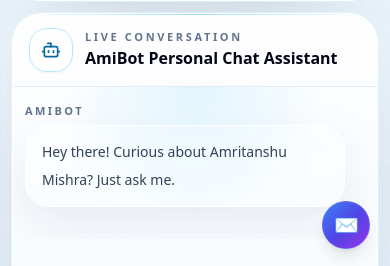
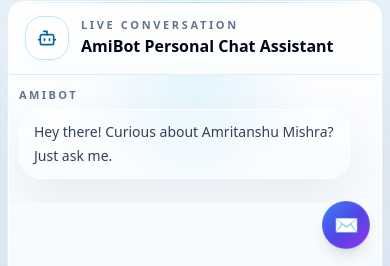
Before and after one commit to amritanshu99/amiwrites-UI, a React (Create React App) app: page /amibot in a window 390 px wide. Shown: the part 575-841 px from the top of the page. Built offline with nearby package versions, Linux system fonts and the light colour scheme.

Commit message:
Improve AmiBot mobile UX and set 2s minimum initial loader

```diff
--- a/src/components/AmiBot/AmiBot.jsx
+++ b/src/components/AmiBot/AmiBot.jsx
@@ -99,7 +99,7 @@ const Amibot = () => {
   const canSend = input.trim().length > 0 && !loading;
 
   return (
-    <section className="relative isolate min-h-[calc(100dvh-4rem)] overflow-hidden bg-[linear-gradient(180deg,rgba(252,254,255,1)_0%,rgba(241,248,255,0.98)_42%,rgba(235,245,255,0.96)_100%)] px-3 pb-[max(0.75rem,env(safe-area-inset-bottom))] pt-3 text-slate-900 transition-colors duration-300 dark:bg-none dark:bg-black dark:text-zinc-100 sm:px-5 sm:pb-5 sm:pt-4 lg:px-8">
+    <section className="relative isolate min-h-[calc(100dvh-4rem)] overflow-hidden bg-[linear-gradient(180deg,rgba(252,254,255,1)_0%,rgba(241,248,255,0.98)_42%,rgba(235,245,255,0.96)_100%)] px-2 pb-[max(0.65rem,env(safe-area-inset-bottom))] pt-2 text-slate-900 transition-colors duration-300 dark:bg-none dark:bg-black dark:text-zinc-100 sm:px-5 sm:pb-5 sm:pt-4 lg:px-8">
       <div className="pointer-events-none absolute inset-0 overflow-hidden">
         <div className="absolute inset-0 bg-[radial-gradient(circle_at_top_left,rgba(186,230,253,0.85),transparent_28%),radial-gradient(circle_at_top_right,rgba(125,211,252,0.45),transparent_24%),radial-gradient(circle_at_bottom,rgba(224,242,254,0.72),transparent_38%)] dark:bg-[linear-gradient(180deg,rgba(0,0,0,1)_0%,rgba(0,0,0,1)_100%)]" />
         <div className="absolute inset-0 hidden dark:block dark:bg-[radial-gradient(circle_at_top,rgba(255,255,255,0.05),transparent_28%)]" />
@@ -109,8 +109,8 @@ const Amibot = () => {
         <div className="absolute inset-0 opacity-[0.28] [background-image:linear-gradient(rgba(148,163,184,0.12)_1px,transparent_1px),linear-gradient(90deg,rgba(148,163,184,0.12)_1px,transparent_1px)] [background-size:72px_72px] dark:opacity-[0.08] dark:[background-image:linear-gradient(rgba(255,255,255,0.025)_1px,transparent_1px),linear-gradient(90deg,rgba(255,255,255,0.025)_1px,transparent_1px)]" />
       </div>
 
-      <div className="relative mx-auto flex min-h-[calc(100dvh-5.5rem)] max-w-7xl flex-col gap-3 lg:h-[calc(100dvh-5.5rem)] lg:min-h-0 lg:flex-row lg:gap-4">
-        <aside className="relative overflow-hidden rounded-[30px] border border-white/85 bg-[linear-gradient(155deg,rgba(255,255,255,0.96),rgba(247,251,255,0.94),rgba(236,246,255,0.92))] p-4 shadow-[0_32px_80px_-46px_rgba(15,23,42,0.22)] ring-1 ring-sky-100/70 backdrop-blur-xl dark:border-zinc-900 dark:bg-[linear-gradient(160deg,rgba(0,0,0,0.98),rgba(0,0,0,1),rgba(0,0,0,1))] dark:ring-white/5 dark:shadow-[0_32px_90px_-42px_rgba(0,0,0,0.96)] sm:p-5 lg:flex lg:w-[360px] lg:max-w-[380px] lg:min-h-0 lg:max-h-full lg:flex-col lg:overflow-y-auto lg:pr-4">
+      <div className="relative mx-auto flex min-h-[calc(100dvh-5.5rem)] max-w-7xl flex-col gap-2 lg:h-[calc(100dvh-5.5rem)] lg:min-h-0 lg:flex-row lg:gap-4">
+        <aside className="relative overflow-hidden rounded-2xl border border-white/85 bg-[linear-gradient(155deg,rgba(255,255,255,0.96),rgba(247,251,255,0.94),rgba(236,246,255,0.92))] p-3.5 shadow-[0_32px_80px_-46px_rgba(15,23,42,0.22)] ring-1 ring-sky-100/70 backdrop-blur-xl dark:border-zinc-900 dark:bg-[linear-gradient(160deg,rgba(0,0,0,0.98),rgba(0,0,0,1),rgba(0,0,0,1))] dark:ring-white/5 dark:shadow-[0_32px_90px_-42px_rgba(0,0,0,0.96)] sm:rounded-[30px] sm:p-5 lg:flex lg:w-[360px] lg:max-w-[380px] lg:min-h-0 lg:max-h-full lg:flex-col lg:overflow-y-auto lg:pr-4">
           <div className="absolute inset-x-0 top-0 h-px bg-gradient-to-r from-transparent via-sky-300/70 to-transparent dark:via-cyan-300/80" />
 
           <div className="relative">
@@ -159,7 +159,7 @@ const Amibot = () => {
 
         </aside>
 
-        <div className="relative flex min-h-[68dvh] flex-1 flex-col overflow-hidden rounded-[30px] border border-white/85 bg-[linear-gradient(180deg,rgba(255,255,255,0.94),rgba(248,252,255,0.92),rgba(242,249,255,0.9))] shadow-[0_32px_90px_-46px_rgba(15,23,42,0.22)] ring-1 ring-sky-100/70 backdrop-blur-2xl dark:border-zinc-900 dark:bg-[linear-gradient(180deg,rgba(0,0,0,0.98),rgba(0,0,0,1),rgba(0,0,0,1))] dark:ring-white/5 dark:shadow-[0_32px_100px_-44px_rgba(0,0,0,0.98)] lg:min-h-0">
+        <div className="relative flex min-h-[60dvh] flex-1 flex-col overflow-hidden rounded-2xl border border-white/85 bg-[linear-gradient(180deg,rgba(255,255,255,0.94),rgba(248,252,255,0.92),rgba(242,249,255,0.9))] shadow-[0_32px_90px_-46px_rgba(15,23,42,0.22)] ring-1 ring-sky-100/70 backdrop-blur-2xl dark:border-zinc-900 dark:bg-[linear-gradient(180deg,rgba(0,0,0,0.98),rgba(0,0,0,1),rgba(0,0,0,1))] dark:ring-white/5 dark:shadow-[0_32px_100px_-44px_rgba(0,0,0,0.98)] sm:rounded-[30px] lg:min-h-0">
           <div className="absolute inset-x-0 top-0 h-px bg-gradient-to-r from-transparent via-sky-300/75 to-transparent dark:via-white/30" />
 
           <div className="flex items-center justify-between gap-3 border-b border-slate-200/80 px-4 py-3.5 dark:border-zinc-900 sm:px-6 sm:py-4">
@@ -192,7 +192,7 @@ const Amibot = () => {
 
             <div
               aria-live="polite"
-              className="relative flex h-full flex-col gap-4 overflow-y-auto px-3 py-4 sm:px-6 sm:py-6"
+              className="relative flex h-full flex-col gap-3 overflow-y-auto px-2.5 py-3 sm:gap-4 sm:px-6 sm:py-6"
               role="log"
             >
               {messages.map((message, index) => {
@@ -217,7 +217,7 @@ const Amibot = () => {
                       </div>
 
                       <div
-                        className={`rounded-[24px] border px-4 py-3 text-sm leading-7 sm:px-5 sm:text-[15px] ${
+                        className={`rounded-[22px] border px-3.5 py-2.5 text-sm leading-6 sm:rounded-[24px] sm:px-5 sm:py-3 sm:text-[15px] sm:leading-7 ${
                           isUser
                             ? "border-sky-300/30 bg-gradient-to-br from-sky-400 via-cyan-400 to-cyan-500 text-slate-950 shadow-[0_22px_50px_rgba(56,189,248,0.24)]"
                             : "border-white/85 bg-white/88 text-slate-700 shadow-[0_18px_45px_rgba(148,163,184,0.18)] backdrop-blur-xl dark:border-zinc-800 dark:bg-black dark:text-zinc-100 dark:shadow-[0_18px_45px_rgba(0,0,0,0.34)]"
@@ -238,7 +238,7 @@ const Amibot = () => {
                         AmiBot
                       </span>
                     </div>
-                    <div className="rounded-[24px] border border-white/85 bg-white/88 px-4 py-3 text-slate-700 shadow-[0_18px_45px_rgba(148,163,184,0.18)] backdrop-blur-xl dark:border-zinc-800 dark:bg-black dark:text-zinc-200 dark:shadow-[0_18px_45px_rgba(0,0,0,0.34)]">
+                    <div className="rounded-[22px] border border-white/85 bg-white/88 px-3.5 py-2.5 text-slate-700 shadow-[0_18px_45px_rgba(148,163,184,0.18)] backdrop-blur-xl dark:border-zinc-800 dark:bg-black dark:text-zinc-200 dark:shadow-[0_18px_45px_rgba(0,0,0,0.34)] sm:rounded-[24px] sm:px-4 sm:py-3">
                       <div className="flex items-center gap-2">
                         <div className="flex items-center gap-1.5">
                           <span className="h-2 w-2 animate-bounce rounded-full bg-sky-300 [animation-delay:-0.3s] dark:bg-cyan-200" />
@@ -259,11 +259,11 @@ const Amibot = () => {
           </div>
 
           <form
-            className="border-t border-slate-200/80 bg-white/65 px-2.5 py-3 backdrop-blur-xl dark:border-zinc-900 dark:bg-black sm:px-5 sm:py-4"
+            className="border-t border-slate-200/80 bg-white/65 px-2 py-2.5 backdrop-blur-xl dark:border-zinc-900 dark:bg-black sm:px-5 sm:py-4"
             onSubmit={handleSubmit}
           >
-            <div className="rounded-[24px] border border-white/85 bg-white/85 p-2 shadow-[inset_0_1px_0_rgba(255,255,255,0.92)] dark:border-zinc-800 dark:bg-black dark:shadow-[inset_0_1px_0_rgba(255,255,255,0.03)]">
-              <div className="flex items-center gap-2 sm:gap-3">
+            <div className="rounded-[20px] border border-white/85 bg-white/85 p-1.5 shadow-[inset_0_1px_0_rgba(255,255,255,0.92)] dark:border-zinc-800 dark:bg-black dark:shadow-[inset_0_1px_0_rgba(255,255,255,0.03)] sm:rounded-[24px] sm:p-2">
+              <div className="flex items-center gap-1.5 sm:gap-3">
                 <div className="hidden h-12 w-12 items-center justify-center rounded-[18px] border border-sky-200 bg-white/80 text-sm font-semibold uppercase tracking-[0.3em] text-sky-700 dark:border-zinc-800 dark:bg-black dark:text-cyan-100 sm:flex">
                   AI
                 </div>
@@ -272,7 +272,7 @@ const Amibot = () => {
                   ref={inputRef}
                   aria-label="Type your message"
                   autoComplete="off"
-                  className="h-12 flex-1 rounded-[18px] border border-transparent bg-transparent px-3 text-sm text-slate-800 placeholder:text-slate-400 focus:border-sky-300/60 focus:outline-none focus:ring-4 focus:ring-sky-100 dark:text-white dark:placeholder:text-zinc-500 dark:focus:border-zinc-700 dark:focus:ring-white/10 sm:px-4 sm:text-base"
+                  className="h-11 flex-1 rounded-[16px] border border-transparent bg-transparent px-2.5 text-sm text-slate-800 placeholder:text-slate-400 focus:border-sky-300/60 focus:outline-none focus:ring-4 focus:ring-sky-100 dark:text-white dark:placeholder:text-zinc-500 dark:focus:border-zinc-700 dark:focus:ring-white/10 sm:h-12 sm:rounded-[18px] sm:px-4 sm:text-base"
                   onChange={(event) => setInput(event.target.value)}
                   placeholder="Ask AmiBot anything..."
                   type="text"
@@ -280,12 +280,14 @@ const Amibot = () => {
                 />
 
                 <button
-                  className="inline-flex h-12 items-center justify-center gap-2 rounded-[18px] bg-gradient-to-r from-sky-500 via-cyan-500 to-cyan-600 px-4 text-sm font-semibold text-white shadow-[0_18px_40px_rgba(14,165,233,0.28)] transition duration-200 hover:from-sky-600 hover:via-cyan-600 hover:to-cyan-700 disabled:cursor-not-allowed disabled:opacity-55 dark:text-white sm:px-5 sm:text-base"
+                  className="inline-flex h-11 items-center justify-center gap-1.5 rounded-[16px] bg-gradient-to-r from-sky-500 via-cyan-500 to-cyan-600 px-3 text-sm font-semibold text-white shadow-[0_18px_40px_rgba(14,165,233,0.28)] transition duration-200 hover:from-sky-600 hover:via-cyan-600 hover:to-cyan-700 disabled:cursor-not-allowed disabled:opacity-55 dark:text-white sm:h-12 sm:gap-2 sm:rounded-[18px] sm:px-5 sm:text-base"
                   disabled={!canSend}
                   type="submit"
                 >
                   <SendHorizontal className="h-4 w-4" />
-                  <span>{loading ? "Sending..." : "Send"}</span>
+                  <span className="hidden sm:inline">
+                    {loading ? "Sending..." : "Send"}
+                  </span>
                 </button>
               </div>
             </div>
--- a/src/components/Portfolio/PortfolioDetails.jsx
+++ b/src/components/Portfolio/PortfolioDetails.jsx
@@ -223,7 +223,7 @@ const sectionMeta = [
   { id: "experience", label: "Experience" },
   { id: "education", label: "Education" },
 ];
-const MIN_LOADER_DURATION_MS = 2500;
+const MIN_LOADER_DURATION_MS = 2000;
 const resumeUrl =
   "https://amiwrites-backend-app-2lp5.onrender.com/images/Resume.pdf";
 
```
